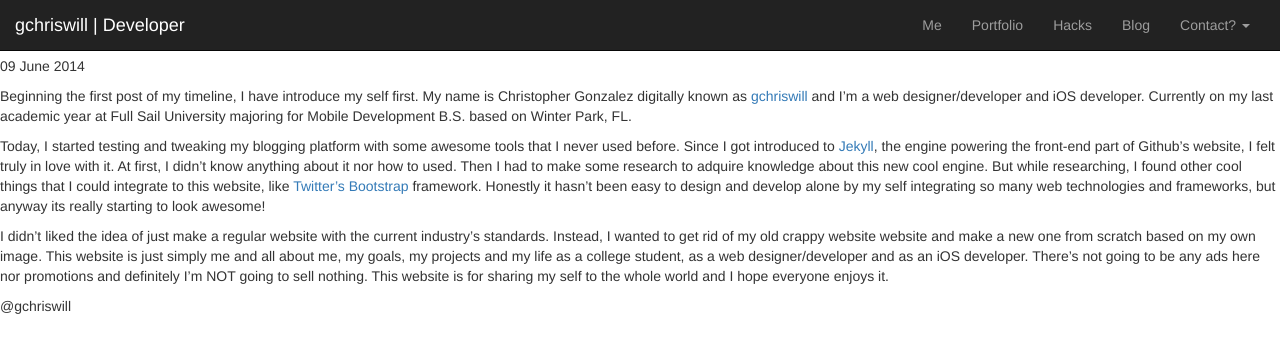
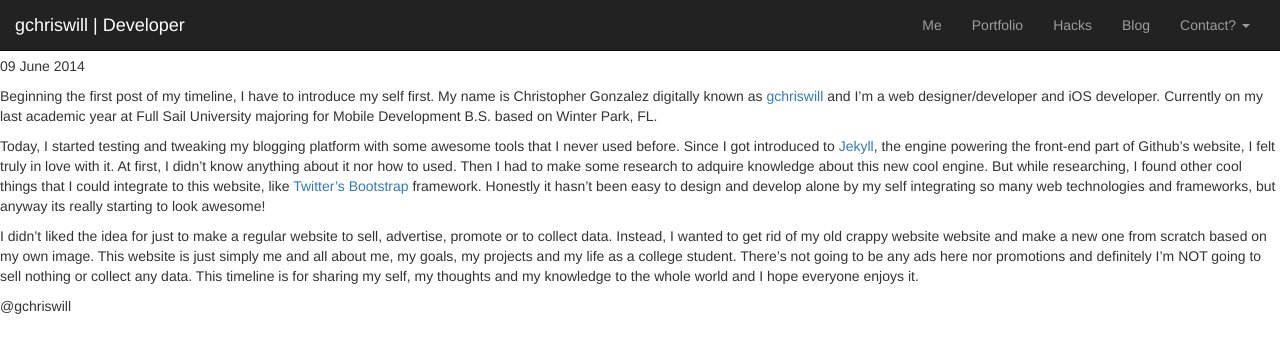
Before and after one commit to gchriswill/gchriswill.github.io, a Jekyll site: the page built from _posts/2014-06-01-Test-1-on-timeline.md, in a window 1280 px wide. Shown: the top 353 px of the page. Built offline with Jekyll 4.4.1, drawn with Linux system fonts in a browser that asks for light colours; nearby versions of some CDN libraries; Markdown is read by kramdown in place of the engine named in the settings.

Commit message:
fix misspelling and changed minor things

```diff
--- a/_posts/2014-06-01-Test-1-on-timeline.md
+++ b/_posts/2014-06-01-Test-1-on-timeline.md
@@ -10,7 +10,7 @@ category: Timeline
 {{ site.time | date_to_long_string }}
 
 
-Beginning the first post of my timeline, I have introduce my self first. My name is Christopher Gonzalez digitally known as
+Beginning the first post of my timeline, I have to introduce my self first. My name is Christopher Gonzalez digitally known as
 [gchriswill](https://twitter.com/gchriswill) and I'm a web designer/developer and iOS developer. Currently on my last
 academic year at Full Sail University majoring for Mobile Development B.S. based on Winter Park, FL.
 
@@ -23,10 +23,10 @@ like [Twitter's Bootstrap](http://getbootstrap.com) framework. Honestly it hasn'
 self integrating so many web technologies and frameworks, but anyway its really starting to look awesome!
 
 
-I didn't liked the idea of just make a regular website with the current industry's standards. Instead, I wanted to get rid of
-my old crappy website website and make a new one from scratch based on my own image. This website is just simply me and all
-about me, my goals, my projects and my life as a college student, as a web designer/developer and as an iOS developer. There's
-not going to be any ads here nor promotions and definitely I'm NOT going to sell nothing. This website is for sharing my self
-to the whole world and I hope everyone enjoys it.
+I didn't liked the idea for just to make a regular website to sell, advertise, promote or to collect data. Instead, I wanted
+to get rid of my old crappy website website and make a new one from scratch based on my own image. This website is just simply
+me and all about me, my goals, my projects and my life as a college student. There's not going to be any ads here nor
+promotions and definitely I'm NOT going to sell nothing or collect any data. This timeline is for sharing my self, my thoughts
+and my knowledge to the whole world and I hope everyone enjoys it.
 
 @gchriswill
```
